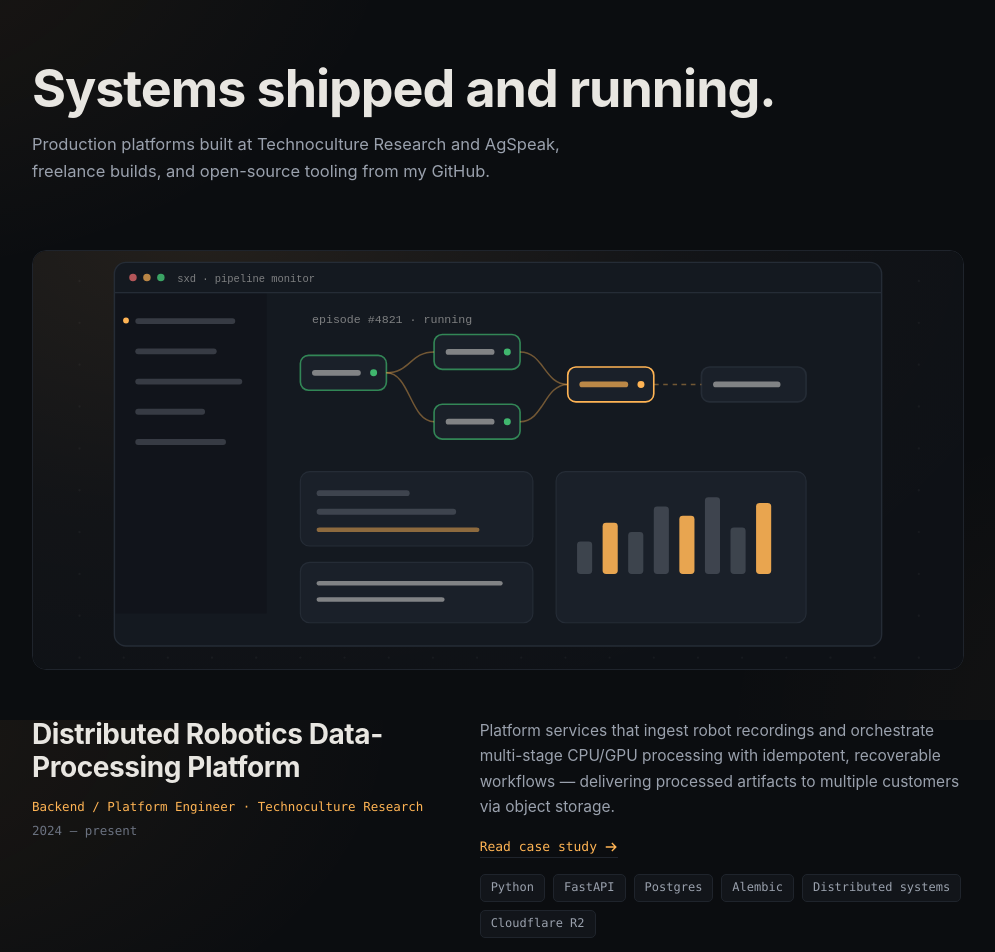
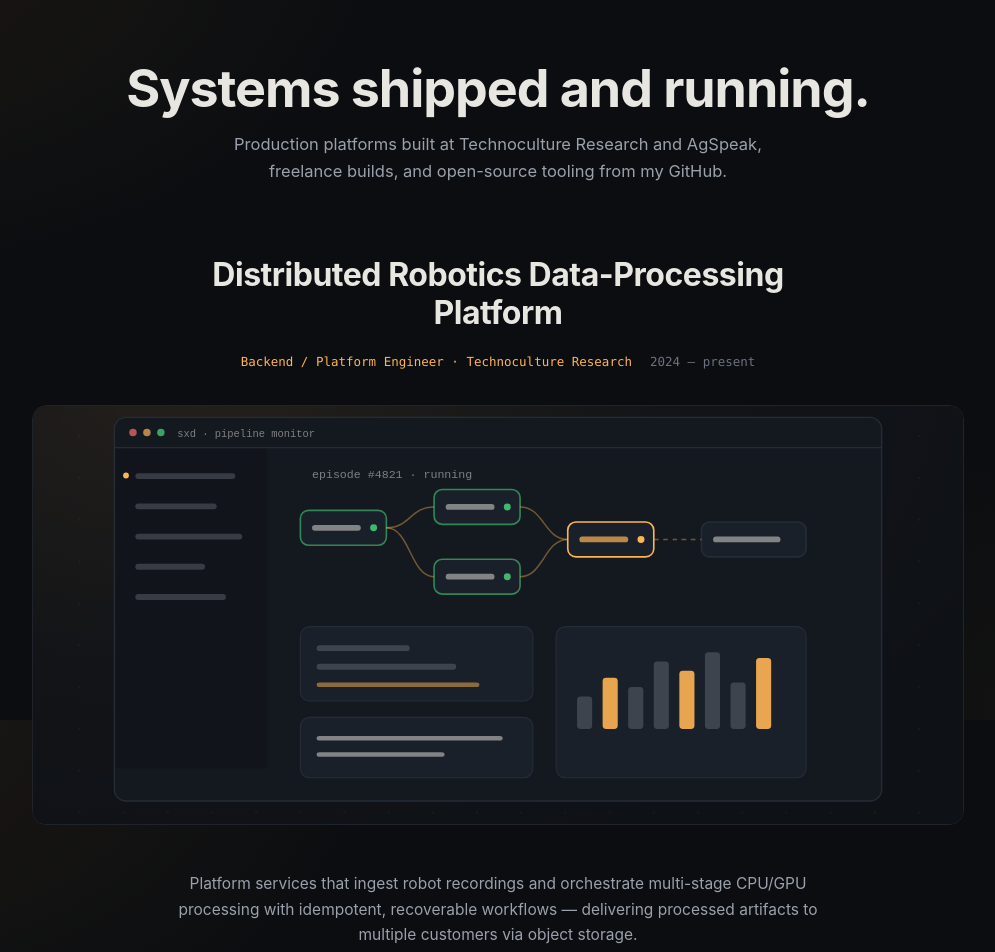
Before and after one commit to mprinceb/folio, a Next.js app: page /work in a window 1280 px wide. Shown: the part 80-1032 px from the top of the page, without its empty margins (142-1137 px from the left). Built offline with nearby package versions, Linux system fonts and the light colour scheme.

Commit message:
v4.1: work cards centered stack — title top, cover, description below

```diff
--- a/app/globals.css
+++ b/app/globals.css
@@ -261,14 +261,15 @@
 .case .coverwrap { margin: 26px 0 8px; }
 
 
-/* work page — pratik-style split */
-.pcard { border-top: none; padding: 34px 0 44px; }
+/* work page — centered stack */
+.pcard { border-top: none; padding: 40px 0 52px; display: flex; flex-direction: column; align-items: center; text-align: center; }
 .pcard + .pcard { border-top: 1px solid var(--line); }
-.pgrid { display: grid; grid-template-columns: 1fr 1.2fr; gap: 18px 44px; margin-top: 24px; }
-.pgrid h2 { font-size: 28px; line-height: 1.2; letter-spacing: -.015em; }
-.pmeta { display: flex; flex-direction: column; gap: 4px; margin-top: 12px; }
-.pgrid .links { display: flex; gap: 22px; margin-top: 16px; }
-.pgrid .links a { font-family: var(--mono); font-size: 13px; color: var(--accent); display: inline-flex; align-items: center; gap: 7px; }
-.pgrid .links a:hover { text-decoration: underline; text-underline-offset: 4px; }
-.pgrid .tags { margin-top: 16px; }
-@media (max-width: 720px) { .pgrid { grid-template-columns: 1fr; } }
+.pcard h2 { font-size: clamp(24px, 3.5vw, 32px); line-height: 1.2; letter-spacing: -.015em; max-width: 700px; }
+.pcard h2 a:hover { color: var(--accent); }
+.pmeta { display: flex; gap: 18px; align-items: baseline; margin: 10px 0 22px; justify-content: center; flex-wrap: wrap; }
+.pcard .coverlink { width: 100%; }
+.pcard .desc { margin-top: 22px; max-width: 640px; }
+.pcard .links { display: flex; gap: 26px; margin-top: 16px; justify-content: center; }
+.pcard .links a { font-family: var(--mono); font-size: 13px; color: var(--accent); display: inline-flex; align-items: center; gap: 7px; }
+.pcard .links a:hover { text-decoration: underline; text-underline-offset: 4px; }
+.pcard .tags { margin-top: 16px; justify-content: center; }
--- a/app/work/page.jsx
+++ b/app/work/page.jsx
@@ -11,27 +11,23 @@
 export default function Work() {
   return (
     <div className="page" style={{ maxWidth: 980 }}>
-      <div className="workhero">
+      <div className="workhero" style={{ textAlign: "center" }}>
         <h1>Systems shipped and running.</h1>
-        <p>
+        <p style={{ margin: "14px auto 0" }}>
           Production platforms built at Technoculture Research and AgSpeak,
           freelance builds, and open-source tooling from my GitHub.
         </p>
       </div>
       {projects.map((p, i) => (
         <div className="pcard" key={p.slug} id={p.slug}>
-          <a className="coverlink" href={`/work/${p.slug}`}>
-            <Cover slug={p.slug} name={p.name} index={i} height={420} />
-          </a>
-          <div className="pgrid">
-            <div>
           <h2><a href={`/work/${p.slug}`}>{p.title.split("—")[1]?.trim() || p.name}</a></h2>
           <div className="pmeta">
             <span className="role">{p.role}</span>
             <span className="period">{p.period}</span>
           </div>
-            </div>
-            <div>
+          <a className="coverlink" href={`/work/${p.slug}`}>
+            <Cover slug={p.slug} name={p.name} index={i} height={420} />
+          </a>
           <p className="desc">{p.desc}</p>
           <div className="links">
             <a href={`/work/${p.slug}`}>Read case study <ArrowIcon /></a>
@@ -43,8 +39,6 @@
             {p.tags.map((t) => <span key={t}>{t}</span>)}
           </div>
         </div>
-          </div>
-        </div>
       ))}
     </div>
   );
```
Lines whose indentation alone changed are shown as unchanged.
